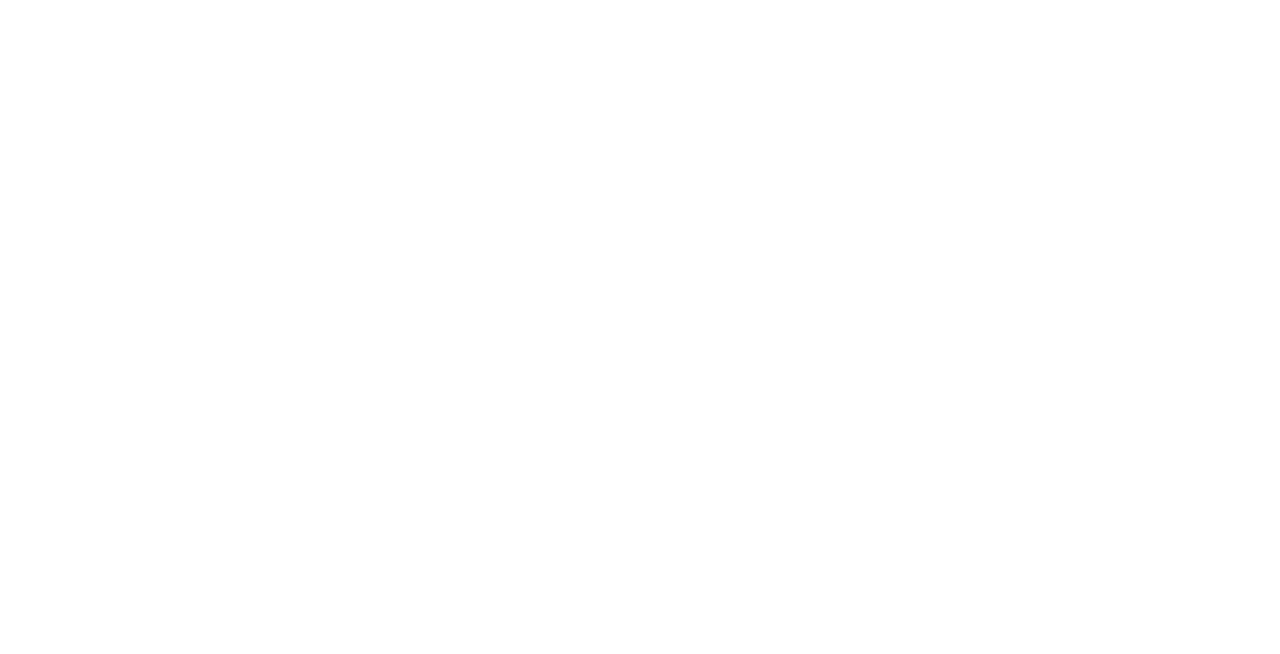
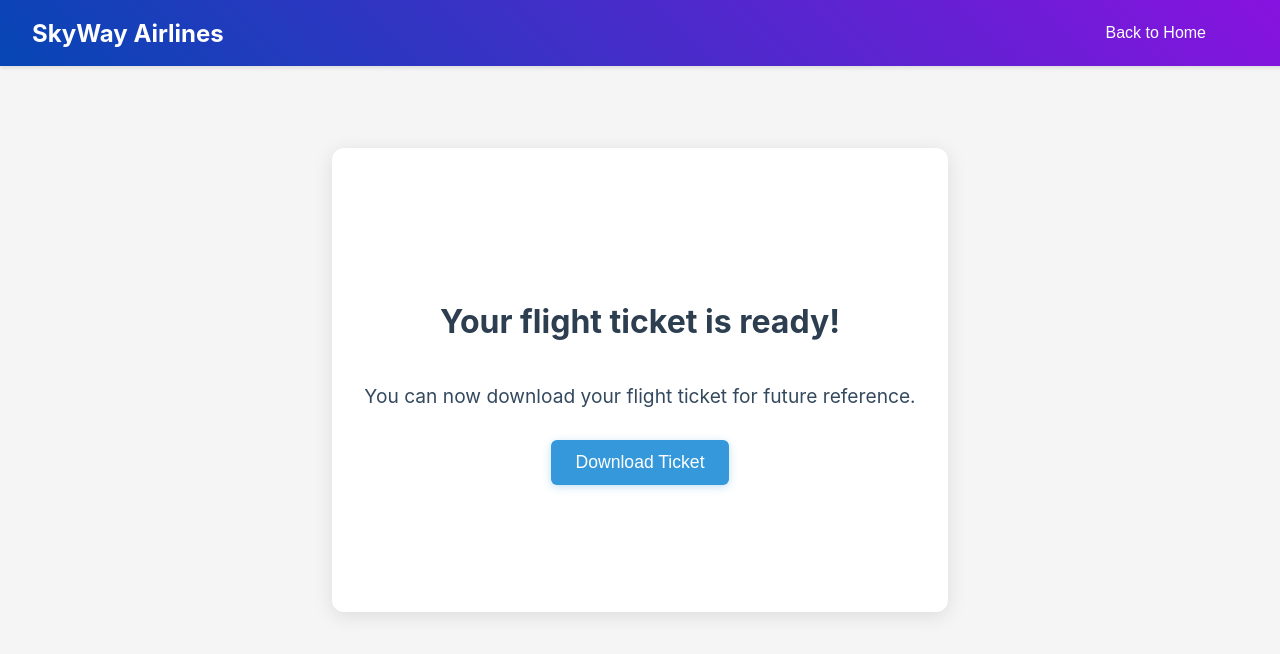
Before and after one commit to anony0900/SkyWay-Airlines, a React (Create React App) app in the folder frontend/: page /generate-flight-ticket in a window 1280 px wide. Before the commit this address had no page. Shown: the top 654 px of the page. Built offline with nearby package versions, Linux system fonts and the light colour scheme; sample sign-in values are in the browser's storage.

Commit message:
updated ticket

```diff
--- a/frontend/package.json
+++ b/frontend/package.json
@@ -5,6 +5,7 @@
   "dependencies": {
     "cra-template": "1.2.0",
     "jspdf": "^2.5.2",
+    "qrcode": "^1.5.4",
     "react": "^19.0.0",
     "react-dom": "^19.0.0",
     "react-router-dom": "^7.1.1",
--- a/frontend/src/App.js
+++ b/frontend/src/App.js
@@ -1,14 +1,15 @@
-import { BrowserRouter as Router, Routes, Route } from 'react-router-dom';
-import Home from './components/Home';
-import Login from './components/Login';
-import AirlineHome from './components/AirlineHome';
-import Bookings from './components/Bookings';
-import BookingHistory from './components/BookingHistory';
-import FlightStatus from './components/FlightStatus';
-import BookingConfirmation from './components/BookingConfirmation'
-import BookingSummary from './components/BookingSummary';
-import Payment from './components/Payment';
-import Confirmation from './components/Confirmation';
+import { BrowserRouter as Router, Routes, Route } from "react-router-dom";
+import Home from "./components/Home";
+import Login from "./components/Login";
+import AirlineHome from "./components/AirlineHome";
+import Bookings from "./components/Bookings";
+import BookingHistory from "./components/BookingHistory";
+import FlightStatus from "./components/FlightStatus";
+import BookingConfirmation from "./components/BookingConfirmation";
+import BookingSummary from "./components/BookingSummary";
+import Payment from "./components/Payment";
+import Confirmation from "./components/Confirmation";
+import ProtectedRoute from "./components/ProtectedRoute";
 
 function App() {
   return (
@@ -17,14 +18,70 @@ function App() {
         <Route path="/" element={<Home />} />
         <Route path="/login" element={<Login />} />
         <Route path="/signup" element={<Login />} />
-        <Route path="/airline-home" element={<AirlineHome />} />
-        <Route path="/bookings" element={<Bookings />} />
-        <Route path="/booking-history" element={<BookingHistory />} />
-        <Route path="/flight-status" element={<FlightStatus />} />
-        <Route path="/booking-confirmation" element={<BookingConfirmation />} />
-        <Route path="/booking-summary" element={<BookingSummary />} />
-        <Route path="/Payment" element={<Payment />} />
-        <Route path="/generate-flight-pdf" element={<Confirmation />} />
+        <Route
+          path="/airline-home"
+          element={
+            <ProtectedRoute>
+              <AirlineHome />
+            </ProtectedRoute>
+          }
+        />
+        <Route
+          path="/bookings"
+          element={
+            <ProtectedRoute>
+              <Bookings />
+            </ProtectedRoute>
+          }
+        />
+        <Route
+          path="/booking-history"
+          element={
+            <ProtectedRoute>
+              <BookingHistory />
+            </ProtectedRoute>
+          }
+        />
+        <Route
+          path="/flight-status"
+          element={
+            <ProtectedRoute>
+              <FlightStatus />
+            </ProtectedRoute>
+          }
+        />
+        <Route
+          path="/booking-confirmation"
+          element={
+            <ProtectedRoute>
+              <BookingConfirmation />
+            </ProtectedRoute>
+          }
+        />
+        <Route
+          path="/booking-summary"
+          element={
+            <ProtectedRoute>
+              <BookingSummary />
+            </ProtectedRoute>
+          }
+        />
+        <Route
+          path="/Payment"
+          element={
+            <ProtectedRoute>
+              <Payment />
+            </ProtectedRoute>
+          }
+        />
+        <Route
+          path="/generate-flight-ticket"
+          element={
+            <ProtectedRoute>
+              <Confirmation />
+            </ProtectedRoute>
+          }
+        />
       </Routes>
     </Router>
   );
--- a/frontend/src/components/AirlineHome.js
+++ b/frontend/src/components/AirlineHome.js
@@ -1,5 +1,5 @@
 // AirlineHome.js
-import React from "react";
+import React, { use, useEffect } from "react";
 import { useNavigate } from "react-router-dom";
 import "./AirlineHome.css";
 
@@ -8,6 +8,7 @@ const AirlineHome = () => {
 
   const handleLogout = () => {
     // Add any logout logic here (clearing tokens, etc.)
+    localStorage.removeItem('token');
     navigate("/");
   };
 
--- a/frontend/src/components/BookingConfirmation.js
+++ b/frontend/src/components/BookingConfirmation.js
@@ -10,7 +10,10 @@ const BookingConfirmation = () => {
     fullname: "",
     email: "",
     phone: "",
+    classtype: "",
   });
+  console.log("Booking Details:", bookingDetails);
+
 
   useEffect(() => {
     console.log("Location State:", location.state);
@@ -46,7 +49,6 @@ const BookingConfirmation = () => {
         flightDetails: bookingDetails,
         passengerInfo: passengerDetails,
         bookingDate: new Date().toISOString(),
-        classtype: passengerDetails.classtype,
       };
       // console.log("Booking data with class:", bookingData);
 
--- a/frontend/src/components/BookingSummary.js
+++ b/frontend/src/components/BookingSummary.js
@@ -33,7 +33,7 @@ const BookingSummary = () => {
 
       try {
         const baseAmount = basePrice.domestic;
-        const classType = bookingData.classtype.toLowerCase();
+        const classType = passengerInfo.classtype.toLowerCase();
         if (!classMultiplier[classType]) {
           throw new Error("Invalid class type");
         }
--- a/frontend/src/components/Confirmation.js
+++ b/frontend/src/components/Confirmation.js
@@ -2,6 +2,7 @@
 import React, { useState, useEffect } from "react";
 import { useLocation, useNavigate } from "react-router-dom";
 import { jsPDF } from "jspdf";
+import QRCode from "qrcode";
 import "./Confirmation.css";
 
 const Confirmation = () => {
@@ -28,37 +29,192 @@ const Confirmation = () => {
   const generatePDF = () => {
     const doc = new jsPDF();
 
-    // Title
-    doc.setFontSize(22);
-    doc.text("Flight Booking Confirmation", 20, 20);
+    // Set document properties
+    doc.setProperties({
+      title: "Flight Booking Confirmation",
+      author: "SkyWay Airlines",
+      subject: "Flight Ticket",
+      keywords: "flight, booking, confirmation",
+    });
+
+    // Create gradient header
+    const pageWidth = doc.internal.pageSize.width;
+    const headerHeight = 30;
+
+    // Draw gradient header using multiple rectangles to simulate gradient
+    const steps = 40; // number of rectangles to create smooth gradient
+    for (let i = 0; i < steps; i++) {
+      const ratio = i / steps;
+
+      // Calculate gradient colors
+      const r = Math.round(6 + (142 - 6) * ratio); // from #0646b4 to #8e10e1
+      const g = Math.round(70 + (16 - 70) * ratio);
+      const b = Math.round(180 + (225 - 180) * ratio);
+
+      doc.setFillColor(r, g, b);
+      doc.rect(
+        (pageWidth * i) / steps,
+        0,
+        pageWidth / steps + 1, // +1 to avoid gaps
+        headerHeight,
+        "F"
+      );
+    }
+
+    // Add white text over gradient
+    doc.setTextColor(255, 255, 255);
+    doc.setFontSize(24);
+    doc.text("SkyWay Airlines", 105, 15, { align: "center" });
+    doc.setFontSize(16);
+    doc.text("Booking Confirmation", 105, 25, { align: "center" });
+
+    // Reset text color for content
+    doc.setTextColor(0, 0, 0);
+
+    // Add booking reference section
+    doc.setFontSize(12);
+    doc.setDrawColor(6, 70, 180);
+    doc.setLineWidth(0.5);
+    doc.line(20, 40, 190, 40);
+
+    let yPos = 50;
+
+    // Booking Reference
+    doc.setFontSize(14);
+    doc.setFont(undefined, "bold");
+    doc.text("Booking Reference:", 20, yPos);
+    doc.setFont(undefined, "normal");
+    doc.text(bookingDetails.bookingId || "N/A", 80, yPos);
+
+    yPos += 10;
 
     doc.setFontSize(14);
-    let yPos = 40;
+    doc.setFont(undefined, "bold");
+    doc.text("Booking Date:", 20, yPos);
+    doc.setFont(undefined, "normal");
+    doc.text(bookingDetails.bookingDate || "N/A", 80, yPos);
 
-    // Helper function to format and add text
-    const addText = (key, value) => {
-      const formattedKey = key
-        .replace(/([A-Z])/g, " $1")
-        .replace(/^./, (str) => str.toUpperCase());
+    yPos += 20;
 
-      doc.text(`${formattedKey}: ${value}`, 20, yPos);
+    // Flight Details Section
+    doc.setFillColor(246, 246, 246);
+    doc.rect(20, yPos, 170, 10, "F");
+    doc.setFontSize(14);
+    doc.setFont(undefined, "bold");
+    doc.text("Flight Details", 25, yPos + 7);
+
+    yPos += 20;
+    doc.setFontSize(12);
+    doc.setFont(undefined, "normal");
+
+    // Helper function to add row
+    const addRow = (label, value) => {
+      doc.text(label, 25, yPos);
+      doc.text(value, 100, yPos);
       yPos += 10;
     };
 
-    Object.entries(bookingDetails).forEach(([key, value]) => {
-      if (typeof value === "object" && value !== null) {
-        addText(key, "");
-        Object.entries(value).forEach(([nestedKey, nestedValue]) => {
-          addText(nestedKey, nestedValue);
-        });
-      } else {
-        // Add regular key-value pairs
-        addText(key, value);
-      }
+    if (bookingDetails.flightDetails) {
+      addRow("Origin:", bookingDetails.flightDetails.origin || "N/A");
+      addRow("Destination:", bookingDetails.flightDetails.destination || "N/A");
+      addRow(
+        "Date & Time:",
+        bookingDetails.flightDetails.departureTime || "N/A"
+      );
+      addRow(
+        "Flight Number:",
+        bookingDetails.flightDetails.flightNumber || "N/A"
+      );
+    }
+
+    yPos += 10;
+
+    doc.setFillColor(246, 246, 246);
+    doc.rect(20, yPos, 170, 10, "F");
+    doc.setFontSize(14);
+    doc.setFont(undefined, "bold");
+    doc.text("Passenger Details", 25, yPos + 7);
+
+    yPos += 20;
+    doc.setFontSize(12);
+    doc.setFont(undefined, "normal");
+
+    // Add passenger details
+    if (bookingDetails.passengerInfo) {
+      addRow("Name:", bookingDetails.passengerInfo.fullname || "N/A");
+      addRow("Email:", bookingDetails.passengerInfo.email || "N/A");
+      addRow("Phone:", bookingDetails.passengerInfo.phone || "N/A");
+      addRow("Class:", bookingDetails.passengerInfo.classtype || "N/A");
+    }
+
+    yPos += 20;
+    doc.setFontSize(16);
+    doc.setFont(undefined, "bold");
+    doc.text(`Total Amount: Rs ${totalPrice}`, 22, yPos);
+
+    const qrData = JSON.stringify({
+      bookingId: bookingDetails.bookingId,
+      bookingDate: bookingDetails.bookingDate,
+      flightDetails: bookingDetails.flightDetails,
+      passengerInfo: bookingDetails.passengerInfo,
+      totalPrice: totalPrice,
     });
 
-    // Save the PDF
-    doc.save("flight-booking.pdf");
+    QRCode.toDataURL(qrData)
+      .then((qrCodeUrl) => {
+        const qrSize = 40; // QR code size
+        const pageHeight = doc.internal.pageSize.height;
+        const pageWidth = doc.internal.pageSize.width;
+
+        // Position QR code at bottom right with some padding
+        const qrX = pageWidth - qrSize - 15; // 15 units padding from right
+        const qrY = pageHeight - qrSize - 35; // 35 units padding from bottom to accommodate footer
+
+        // Add QR code
+        doc.addImage(qrCodeUrl, "PNG", qrX, qrY, qrSize, qrSize);
+
+        // Add text below QR code
+        doc.setFontSize(10);
+        doc.setTextColor(0, 0, 0);
+        doc.text(
+          "Scan to verify",
+          qrX + qrSize / 2, // Center align with QR code
+          qrY + qrSize + 5, // 5 units padding below QR code
+          { align: "center" }
+        );
+
+        const footerY = 273;
+        for (let i = 0; i < steps; i++) {
+          const ratio = i / steps;
+          const r = Math.round(6 + (142 - 6) * ratio);
+          const g = Math.round(70 + (16 - 70) * ratio);
+          const b = Math.round(180 + (225 - 180) * ratio);
+
+          doc.setFillColor(r, g, b);
+          doc.rect(
+            (pageWidth * i) / steps,
+            footerY,
+            pageWidth / steps + 1,
+            25,
+            "F"
+          );
+        }
+
+        doc.setTextColor(255, 255, 255);
+        doc.setFontSize(10);
+        doc.setFont(undefined, "normal");
+        doc.text("Thank you for choosing SkyWay Airlines", 105, footerY + 10, {
+          align: "center",
+        });
+        doc.text("This is a computer generated document", 105, footerY + 15, {
+          align: "center",
+        });
+
+        doc.save("flight-booking.pdf");
+      })
+      .catch((err) => {
+        console.error("QR code generation error:", err);
+      });
   };
 
   return (
--- a/frontend/src/components/Login.js
+++ b/frontend/src/components/Login.js
@@ -124,7 +124,8 @@ const Login = () => {
       console.log("Response data:", data);
 
       // Explicitly check if login/signup succeeded based on the backend's response
-      if (response.ok && data.message === "User logged in successfully") {
+      if (response.ok && (data.message === "User logged in successfully" || data.message === "User registered successfully")) {
+        localStorage.setItem('token', data.token);
         setFormData({
           email: "",
           password: "",
--- a/frontend/src/components/Payment.js
+++ b/frontend/src/components/Payment.js
@@ -12,20 +12,16 @@ const Payment = () => {
   const [error, setError] = useState(null);
 
   useEffect(() => {
-    // console.log("Location State:", location.state);
-    // console.log("Booking Details:", bookingDetails);
-    // console.log("Total Price:", totalPrice);
     if (!location.state) {
       navigate("/airline-home");
       return;
     }
 
-    if (totalPrice) {
+    const timer = setTimeout(() => {
+      setIsLoading(false);
+      // Fetch the QR code after 2 seconds
       fetchQRCode(totalPrice);
-    } else {
-      setError("Total price is missing");
-      setIsLoading(false);
-    }
+    }, 2000);
 
     const timerInterval = setInterval(() => {
       setTimeLeft((prevTime) => {
@@ -39,8 +35,11 @@ const Payment = () => {
       });
     }, 1000);
 
-    // Cleanup interval on component unmount
-    return () => clearInterval(timerInterval);
+    // Cleanup intervals and timeouts on component unmount
+    return () => {
+      clearTimeout(timer);
+      clearInterval(timerInterval);
+    };
   }, [location.state, totalPrice, navigate]);
 
   const formatTime = (seconds) => {
@@ -52,28 +51,41 @@ const Payment = () => {
   const fetchQRCode = async (totalPrice) => {
     try {
       const response = await fetch(
-        // `https://flight-backend-1fjz.onrender.com/api/payment?amount=${encodeURIComponent(
         `http://127.0.0.1:5000/api/payment?amount=${encodeURIComponent(
           totalPrice
         )}`
       );
-      console.log("Response:", response);
       if (!response.ok) {
         throw new Error("Failed to fetch QR code");
       }
       const blob = await response.blob();
       const imageUrl = URL.createObjectURL(blob);
       setQrCodeUrl(imageUrl);
-      setIsLoading(false);
     } catch (err) {
       setError(err.message);
-      setIsLoading(false);
     }
+  };
+
+  const generateBookingId = () => {
+    const now = new Date();
+    const day = now.getDate().toString().padStart(2, "0");
+    const hour = now.getHours().toString().padStart(2, "0");
+    const year = now.getFullYear().toString().slice(-2); // Last two digits of the year
+    const minute = now.getMinutes().toString().padStart(2, "0");
+    const month = (now.getMonth() + 1).toString().padStart(2, "0"); // Month is 0-based
+
+    const alphanumeric = "ABCDEFGHIJKLMNOPQRSTUVWXYZ";
+
+    const alpha1 = alphanumeric[Math.floor(Math.random() * alphanumeric.length)];
+    const alpha2 = alphanumeric[Math.floor(Math.random() * alphanumeric.length)];
+
+    const bookingId = `${day}${hour}${alpha1}${year}${minute}${alpha2}${month}`;
+
+    return bookingId;
   };
 
   const handlePaymentComplete = async () => {
     try {
-      // const response = await fetch("https://flight-backend-1fjz.onrender.com/api/booking", {
       const response = await fetch("http://127.0.0.1:5000/api/booking", {
         method: "POST",
         headers: {
@@ -90,9 +102,12 @@ const Payment = () => {
       }
 
       const data = await response.json();
-      console.log("Booking Response:", data);
+      const bookingId = generateBookingId();
+      // console.log("Booking Response:", data);
 
-      navigate("/generate-flight-pdf", {
+      bookingDetails.bookingId = bookingId;
+
+      navigate("/generate-flight-ticket", {
         state: {
           bookingDetails,
           totalPrice,
@@ -102,16 +117,6 @@ const Payment = () => {
       console.error("Error during booking:", error);
     }
   };
-
-  if (isLoading) {
-    return (
-      <div className="payment-container">
-        <div className="payment-box">
-          <h3>Loading payment details...</h3>
-        </div>
-      </div>
-    );
-  }
 
   if (error) {
     return (
@@ -144,16 +149,9 @@ const Payment = () => {
         <div className="payment-box">
           <h2>Please Complete Your Payment</h2>
 
-          {/* QR Code Section */}
           <div className="qr-code-section">
             <h4>Scan QR Code to Pay ₹{totalPrice}</h4>
 
-            <div>
-              {isLoading ? (
-                <p>Loading...</p>
-              ) : error ? (
-                <p style={{ color: "red" }}>{error}</p>
-              ) : (
             <div>
               <p
                 className={timeLeft <= 30 ? "timer-warning" : ""}
@@ -166,11 +164,13 @@ const Payment = () => {
               </p>
               <p>QR Code for payment will be valid until the timer ends.</p>
             </div>
-              )}
+
+            <div className="qr-code-container">
+              {isLoading ? (
+                <div style={{ margin: "20px", fontSize: "2.1em" }}>
+                  Generating QR...
                 </div>
-
-            {qrCodeUrl && (
-              <div className="qr-code-container">
+              ) : qrCodeUrl ? (
                 <img
                   src={qrCodeUrl}
                   alt="Payment QR Code"
@@ -180,8 +180,13 @@ const Payment = () => {
                     display: "block",
                   }}
                 />
+              ) : (
+                <p style={{ color: "red" }}>
+                  Error loading QR code. Please try again.
+                </p>
+              )}
             </div>
-            )}
+
             <p className="payment-instructions">
               1. Open your UPI-enabled payment app
               <br />
--- /dev/null
+++ b/frontend/src/components/ProtectedRoute.js
@@ -0,0 +1,15 @@
+import { Navigate } from 'react-router-dom';
+
+const ProtectedRoute = ({ children }) => {
+  // Check if user is logged in by verifying token in localStorage
+  const isAuthenticated = localStorage.getItem('token');
+
+  if (!isAuthenticated) {
+    // Redirect to login page if not authenticated
+    return <Navigate to="/login" />;
+  }
+
+  return children;
+};
+
+export default ProtectedRoute;
```
Also changed, not shown: 2 other files (tests, documents, lock files or other folders). Lines whose indentation alone changed are shown as unchanged.
